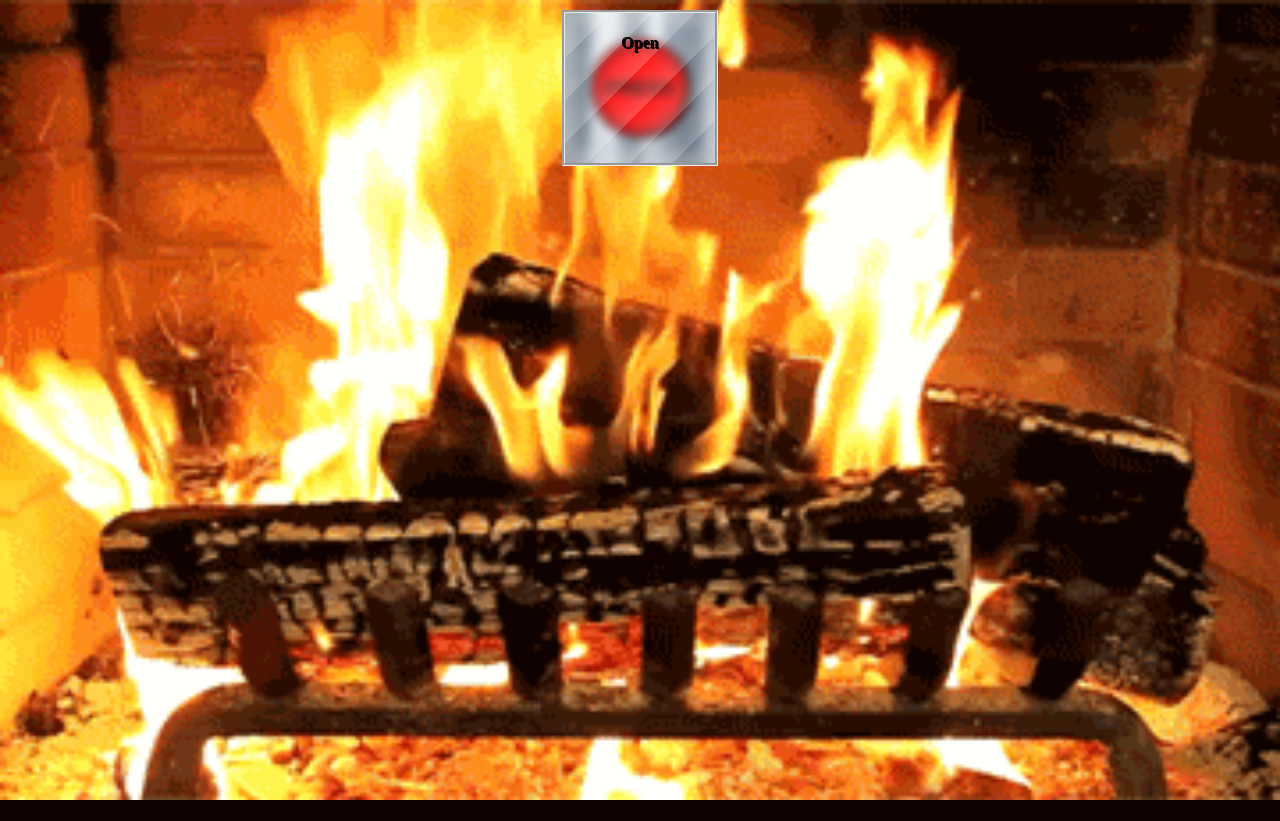
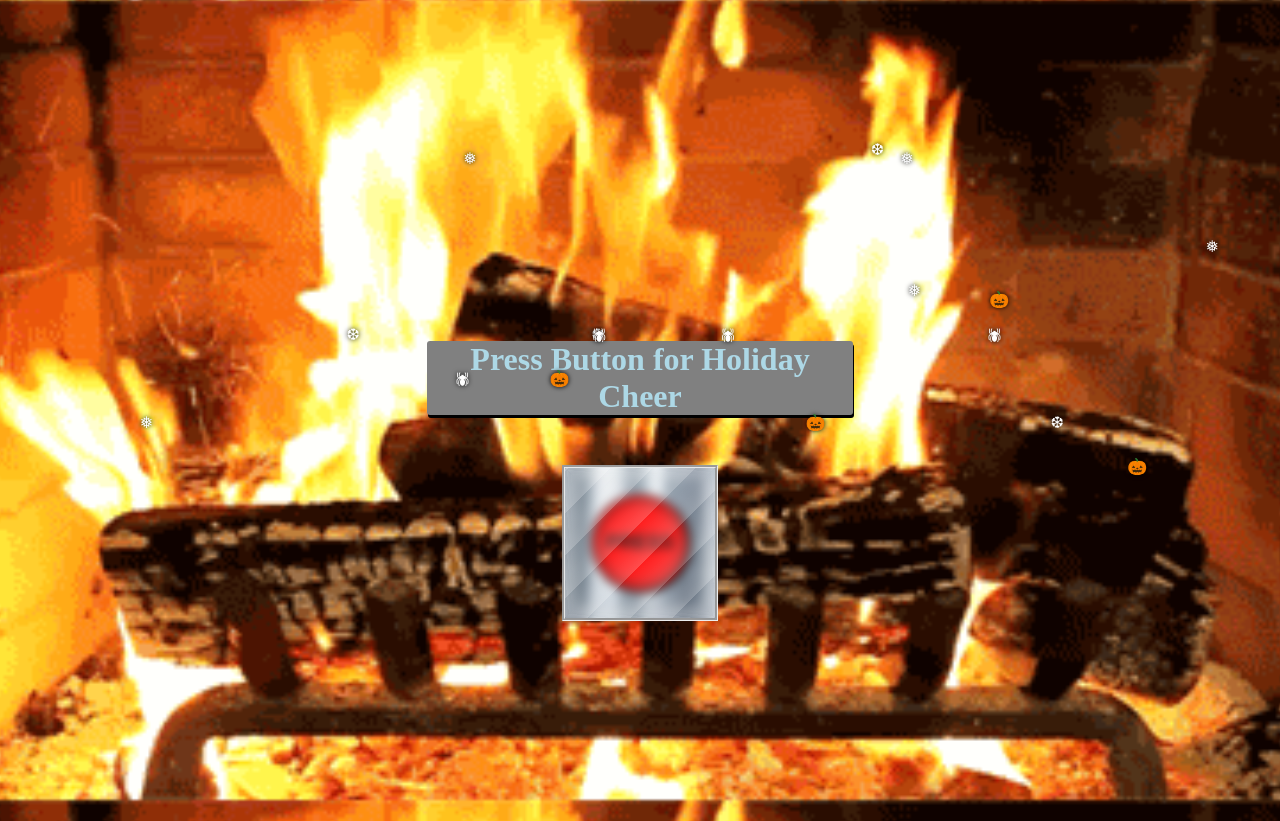
Before and after one commit to JamosClaypool/JamosClaypool.github.io, a PHP site: page /home.html in a window 1280 px wide. Before the commit the page ends 800 px from the top, so only its background shows below. Run offline with PHP 8.4, Linux system fonts and the light colour scheme; some web fonts are replaced.

Commit message:
Changes to homepage

```diff
--- a/css/stylesheet.css
+++ b/css/stylesheet.css
@@ -37,7 +37,7 @@ html, body {
 .spin {
 	animation: spin 5s linear infinite;
 }
-.bounce {
+.bounce:hover {
 	animation: bounce 1.5s linear infinite;
 }
 @keyframes blinkingText{
@@ -380,4 +380,19 @@ to { -webkit-transform:rotate(360deg) }
 	background: url("../images/yulelog.gif")
 	no-repeat center center fixed;
 	background-size: cover;
+	height:100%;
+	text-align:center;
 }
+.big-red-button-home {
+	top:40%;
+	position:relative;
+}
+.big-red-button-home h1{
+	color:lightblue;
+	background-color:gray;
+	border-radius:3px;
+	box-shadow: 1px 3px black;
+	width:33.3333%;
+	left:33.3333%;
+	position:relative;
+}
--- a/home.html
+++ b/home.html
@@ -6,13 +6,98 @@
 		<script type="text/javascript" src ="jquery/javascript.js"></script>
 </head>
 <body class="home-page">
-<div class="big-red-button">
+<div class="spin">
+	<div class="title blinking" id="spinning-header" style="display:none;">
+		<h1>Tack-a-Thon</h1>
+	</div>
+</div>
+	<audio id="music-box-1">
+		<source src="music/Halloween_song_1.mp3">
+	</audio>
+	<div class="snowflakes" aria-hidden="true">
+  <div class="snowflake">
+  ❅
+  </div>
+  <div class="snowflake">
+  ❆
+  </div>
+  <div class="snowflake">
+  ❅
+  </div>
+  <div class="snowflake">
+  ❆
+  </div>
+  <div class="snowflake">
+  ❅
+  </div>
+  <div class="snowflake">
+  ❆
+  </div>
+  <div class="snowflake">
+    ❅
+  </div>
+  <div class="snowflake">
+    ❆
+  </div>
+  <div class="snowflake">
+    ❅
+  </div>
+  <div class="snowflake">
+    ❆
+  </div>
+  <div class="snowflake">
+    ❅
+  </div>
+  <div class="snowflake">
+    ❆
+  </div>
+  <div class="snowflake">
+    🕷
+  </div>
+  <div class="snowflake">
+    🕷
+  </div>
+  <div class="snowflake">
+    🕷
+  </div>
+  <div class="snowflake">
+    🕷
+  </div>
+  <div class="snowflake">
+    🎃
+  </div>
+  <div class="snowflake">
+    🎃
+  </div>
+  <div class="snowflake">
+    🎃
+  </div>
+  <div class="snowflake">
+    🎃
+  </div>
+  <div class="snowflake">
+    🎃
+  </div>
+  <div class="snowflake">
+    🎃
+  </div>
+</div>
+	<audio id="music-box-2">
+		<source src="music/Holiday_song_1.mp3">
+	</audio>
+	<audio id="music-box-3">
+		<source src="music/Holiday_song_2.mp3">
+	</audio>
+<div class="big-red-button-home" id="big-red-button">
+	<div class="menu-item cheery">
+		<h1 class="bounce">Press Button for Holiday Cheer</h1>
+	</div>
 	<div class="menu" style="padding-top:10px; position:relative;">
 		<div class="metal" style="perspective:750px;">
 			<button class="circle shine" type="button" id="chaos-button" onclick="chaos()">PRESS</button>
 	      	<div class="cover placeholder" id="cover" onclick="openCover()">
 				<div class="cube">
-				    <div class="cube__face cube__face--front glass"><h4 id="warning">Open</h4></div>
+				    <div class="cube__face cube__face--front glass"><h4 id="warning"></h4></div>
 				    <!--<div class="cube__face cube__face--back glass">back</div>-->
 				    <div class="cube__face cube__face--right glass"></div>
 				    <div class="cube__face cube__face--left glass"></div>
@@ -21,7 +106,6 @@
 	  			</div>
 	      	</div>
 		</div>
-
 	</div>
 </div>
 </body>
--- a/index.html
+++ b/index.html
@@ -118,7 +118,6 @@
 	  			</div>
 	      	</div>
 		</div>
-
 	</div>
 </div>
 </main>
--- a/jquery/javascript.js
+++ b/jquery/javascript.js
@@ -12,6 +12,8 @@ function chaos(){
 		document.getElementById("wallpaper").classList.remove("wallpaper");
 		document.getElementById("wallpaper").classList.add("backgroundFlicker");
 		document.getElementById("inner-photo-gallery").classList.add('bounce');
+		document.getElementById("spinning-header").style.display ='block';
+		document.getElementById("big-red-button").classList.add("spin");
 		setInterval(popupMadness, 100);
 	}
 function playMusic(){
@@ -27,9 +29,9 @@ function popupMadness(){
 		var x = Math.ceil(Math.random()*1000);
 		var y = Math.ceil(Math.random()*1000);
 		if (x%2==1){
-			window.open("http://localhost/tack-a-thon/popup.html","_blank","toolbar=yes, scrollsbars=yes, resizable=yes, top="+x+", left="+y+",width=200,height=200");
+			window.open("https://jamosclaypool.github.io/popup.html","_blank","toolbar=yes, scrollsbars=yes, resizable=yes, top="+x+", left="+y+",width=200,height=200");
 		}else {
-			window.open("http://localhost/tack-a-thon/popup2.html","_blank","toolbar=yes, scrollsbars=yes, resizable=yes, top="+x+", left="+y+",width=200,height=200");
+			window.open("https://jamosclaypool.github.io/popup2.html","_blank","toolbar=yes, scrollsbars=yes, resizable=yes, top="+x+", left="+y+",width=200,height=200");
 		}
 }
 function openCover(){
```
